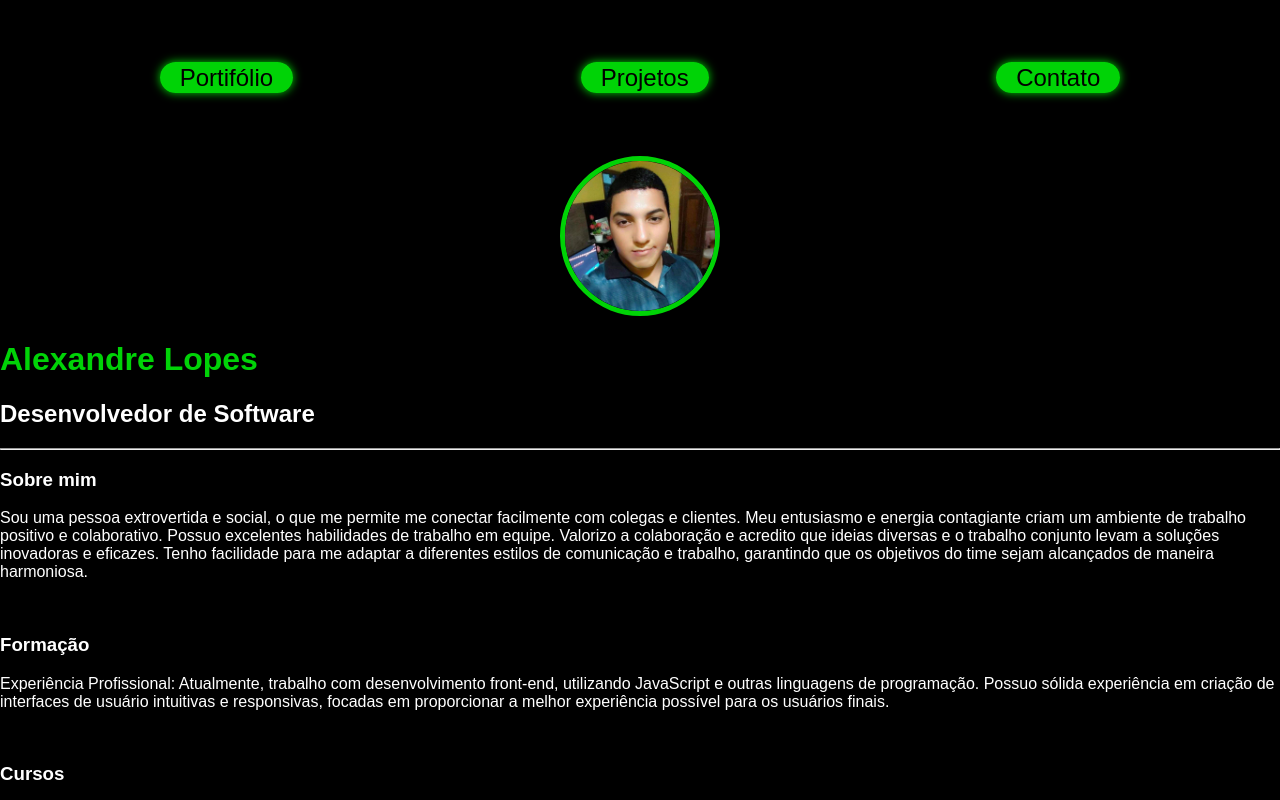
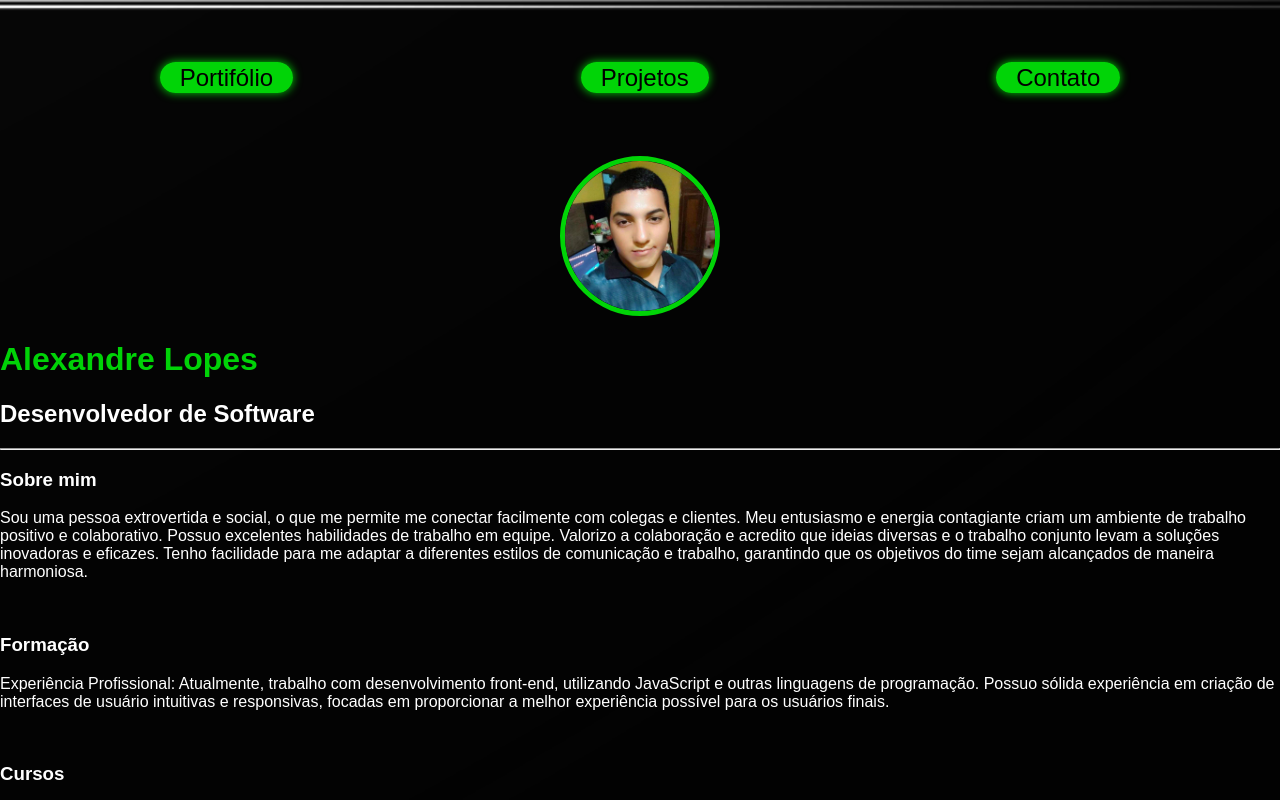
Before and after one commit to ALEXANDRELOPES-DEV/portifolio.alexandre, a plain HTML site: page index.html in a window 1280 px wide. Shown: the top 800 px of the page. Drawn offline with Linux system fonts and the light colour scheme.

Commit message:
Update styles.css

```diff
--- a/CSS/styles.css
+++ b/CSS/styles.css
@@ -6,7 +6,7 @@ body {
     background-repeat: no-repeat;
     background-size: cover;
     background-position: center;
-    background-image: url(../IMG/Imagem/6.jpg); /* Verifique o caminho da imagem */
+    background-image: url(../IMG/Imagem/PRETO.png); /* Verifique o caminho da imagem */
     background-color: rgb(0, 0, 0);
 }
 
```
